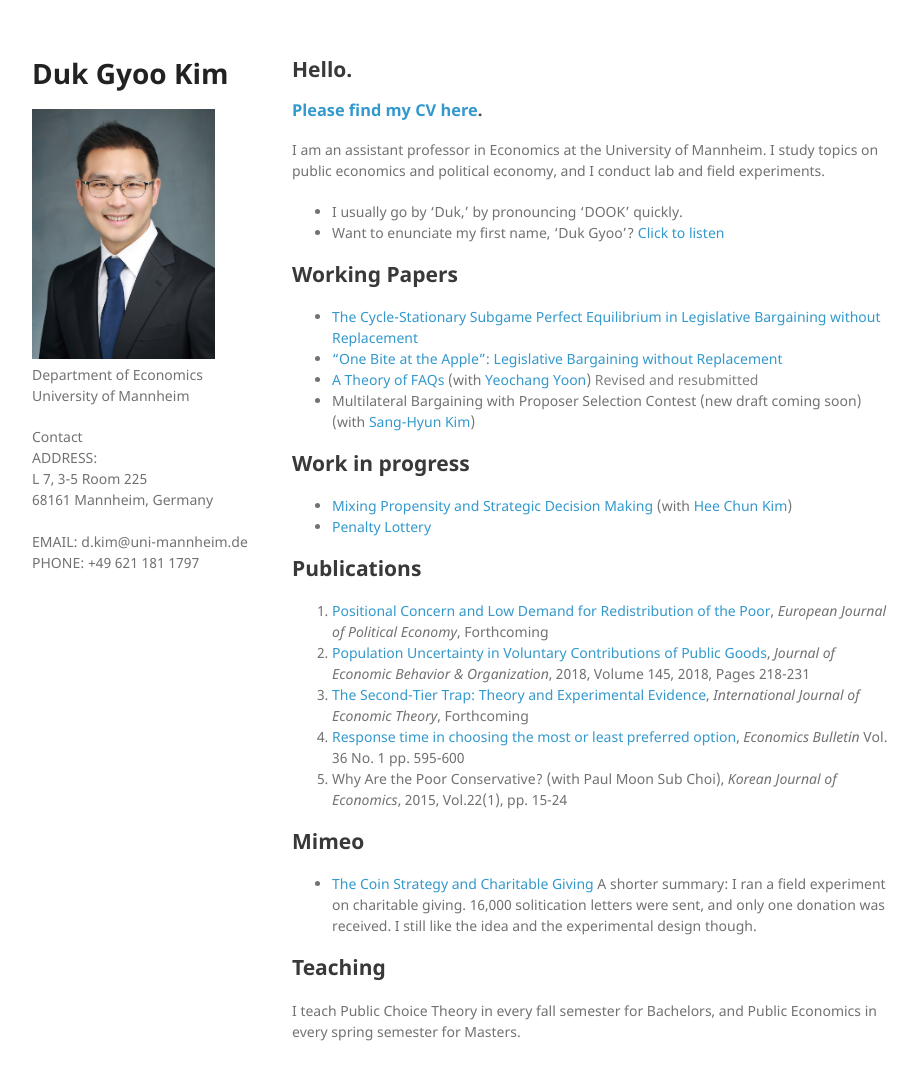
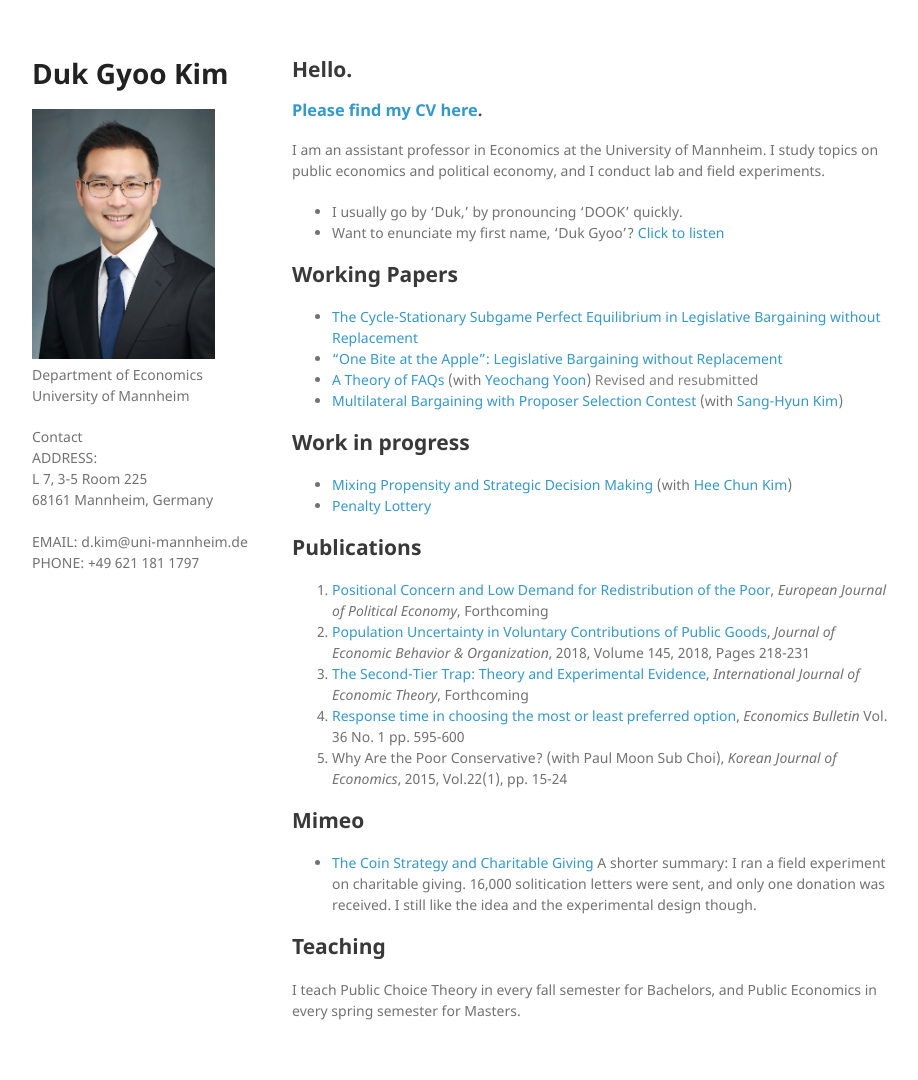
Before and after one commit to kimdukgyoo/kimdukgyoo.github.io, a Jekyll site: the page built from index.md, in a window 1280 px wide and 1112 px high. Shown: the top 1080 px of the window, without its empty margins (178-1096 px from the left). Built offline with Jekyll 4.4.1, drawn with Linux system fonts in a browser that asks for light colours; our own code applies the rules of GitHub Pages for plain Markdown files.

Commit message:
Update index.md

```diff
--- a/index.md
+++ b/index.md
@@ -12,8 +12,8 @@
 ## Working Papers
 * <a href="https://kimdukgyoo.github.io/pdfjs/web/CycleStationaryEquilibriumInLegislativeBargaining.pdf" target="_blank"> The Cycle-Stationary Subgame Perfect Equilibrium in Legislative Bargaining without Replacement</a>
 * <a href="https://kimdukgyoo.github.io/pdfjs/web/OneBiteAtTheApple.pdf" target="_blank">"One Bite at the Apple": Legislative Bargaining without Replacement</a>
-* <a href="https://kimdukgyoo.github.io/pdfjs/web/theoryFAQs.pdf" target="_blank"> A Theory of FAQs</a> (with [Yeochang Yoon](https://sites.google.com/site/yyeochang/ "Yeochang Yoon's webpage")) <span style="color:Gray">Revised and resubmitted</span>
-* Multilateral Bargaining with Proposer Selection Contest (new draft coming soon) (with [Sang-Hyun Kim](https://sites.google.com/site/sanghyunkim46/home "Sang-Hyun Kim's webpage"))
+* <a href="https://kimdukgyoo.github.io/pdfjs/web/theoryFAQs.pdf" target="_blank">A Theory of FAQs</a> (with [Yeochang Yoon](https://sites.google.com/site/yyeochang/ "Yeochang Yoon's webpage")) <span style="color:Gray">Revised and resubmitted</span>
+* <a href="https://kimdukgyoo.github.io/pdfjs/web/multilateral-bargaining-proposer.pdf" target="_blank">Multilateral Bargaining with Proposer Selection Contest</a> (with [Sang-Hyun Kim](https://sites.google.com/site/sanghyunkim46/home "Sang-Hyun Kim's webpage"))
 
 ## Work in progress
 * <a href="https://kimdukgyoo.github.io/pdfjs/web/mixing-propensity-strategic.pdf" target="_blank"> Mixing Propensity and Strategic Decision Making</a> (with [Hee Chun Kim](https://sites.google.com/site/hckim0822/home "Hee Chun Kim's webpage"))
```
